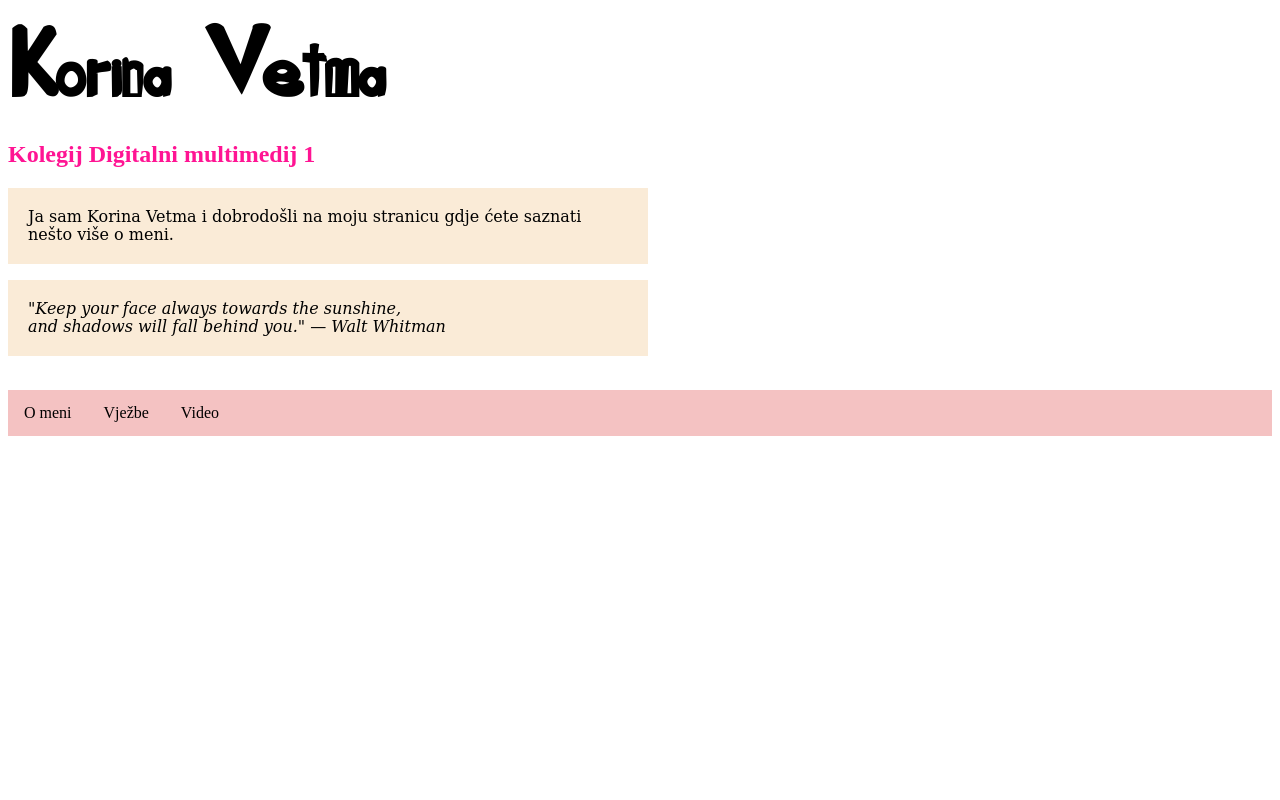
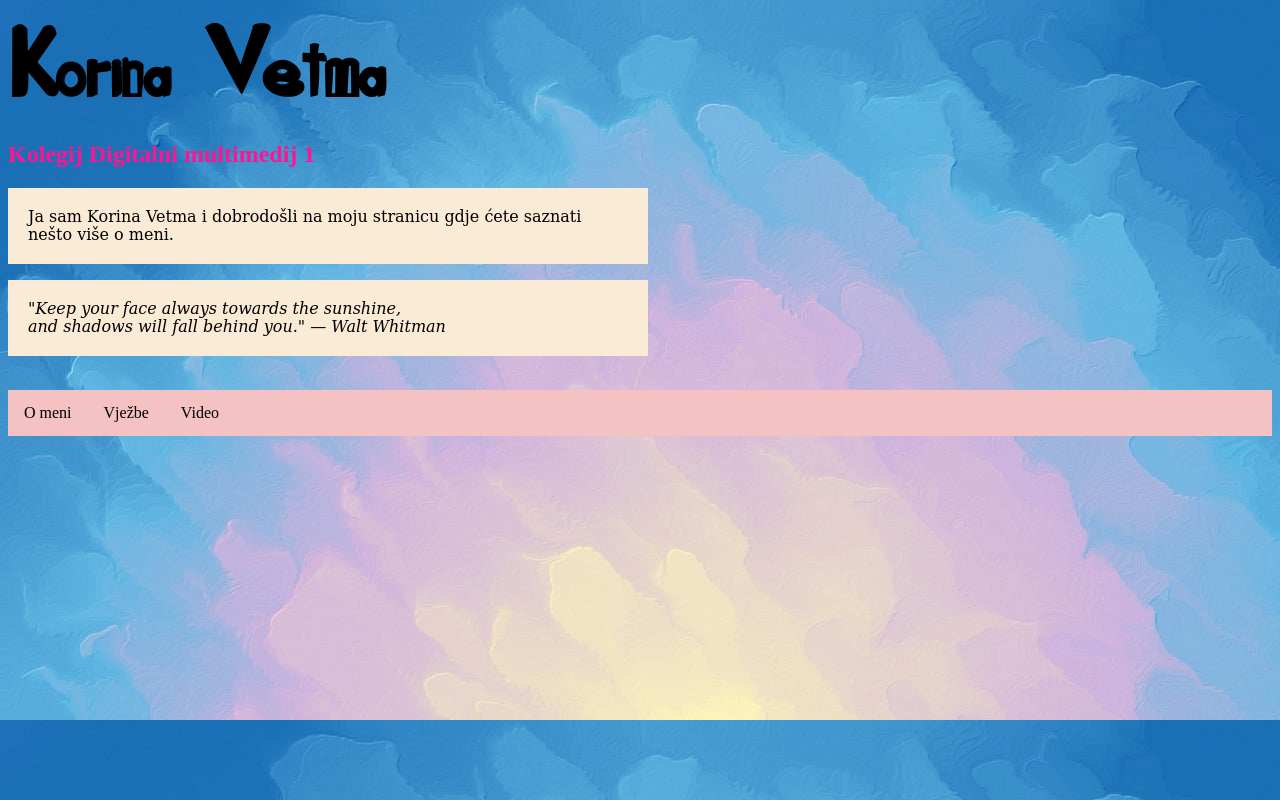
Before and after one commit to KorinaVetma/Korina_Vetma_projektni_zadatak3, a plain HTML site: page index.html in a window 1280 px wide. Drawn offline with Linux system fonts and the light colour scheme; files whose address does not match are found by name.

Commit message:
index.html

```diff
--- a/index.html
+++ b/index.html
@@ -73,7 +73,7 @@ li a:hover {
 
 <style>
 body{
-	background-image:url("Slike/05.png");
+	background-image:url("PROJEKTNI/Slike/05.png");
 }
 </style>
 
```
